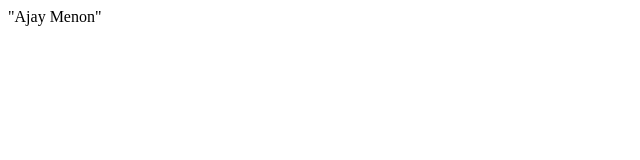
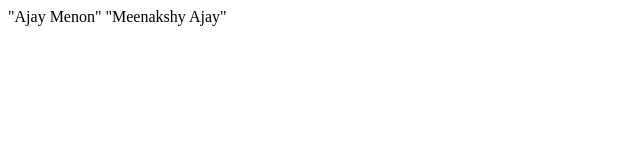
Before and after one commit to ajaymenon18/Guvi-learning, a plain HTML site: page index.html in a window 1280 px wide. Shown: the whole page, without its empty margins (0-640 px from the left). Drawn offline with Linux system fonts and the light colour scheme.

Commit message:
New commit

```diff
--- a/index.html
+++ b/index.html
@@ -1,5 +1,6 @@
 <html>
     <l1>
         "Ajay Menon"
+        "Meenakshy Ajay"
     </l1>
 </html>
```
